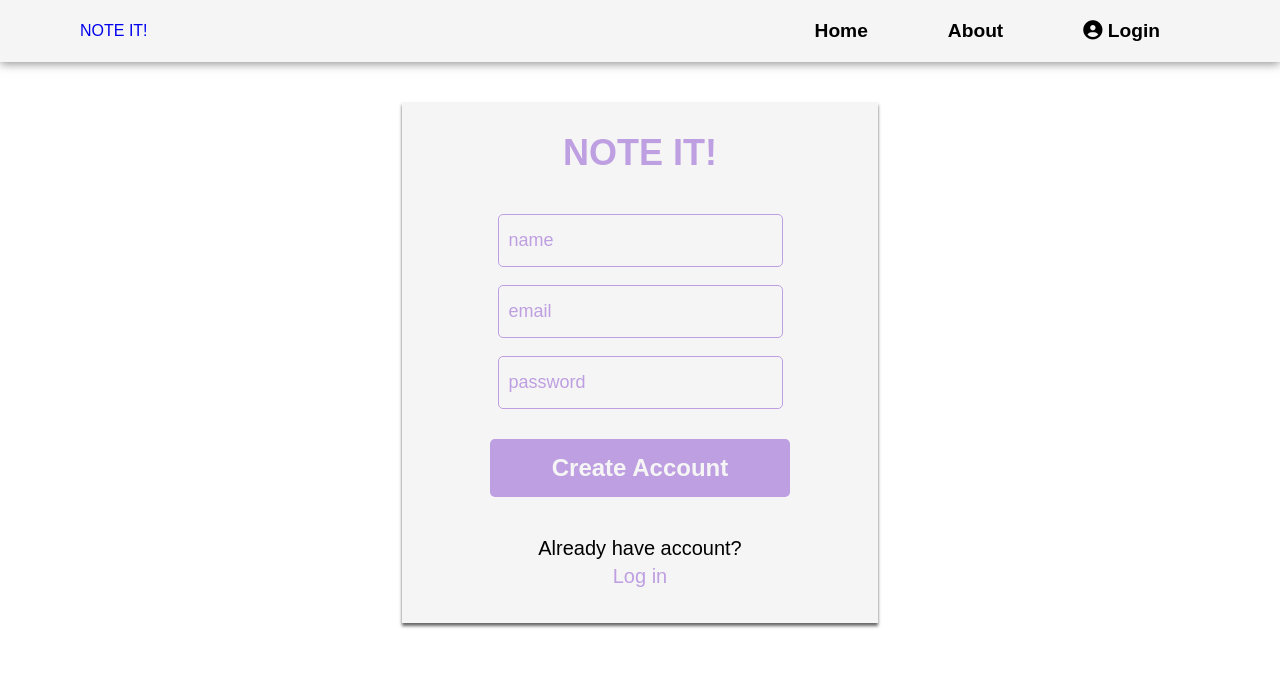
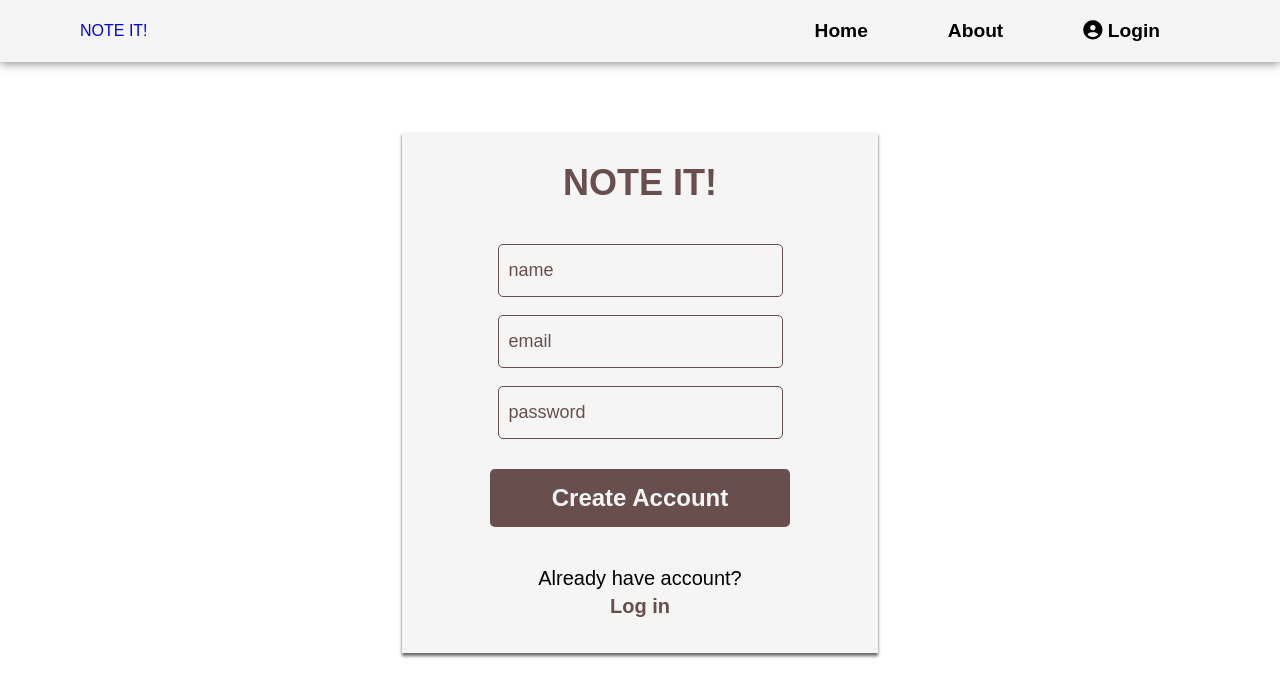
Before and after one commit to rendrabimaa/notesapp, a React (Create React App) app: page /signup in a window 1280 px wide. Shown: the top 696 px of the page. Built offline with nearby package versions, Linux system fonts and the light colour scheme.

Commit message:
Update style.css

```diff
--- a/src/styles/style.css
+++ b/src/styles/style.css
@@ -48,17 +48,17 @@ nav {
   text-decoration: none;
   font-size: 1.3rem;
   font-weight: 600;
-  color: white;
+  color: #694E4E;
 }
 
 #navbar li .text:hover::after {
   content: "";
   width: 60%;
   height: 2px;
-  background-color: brown;
+  background-color: #694E4E;
   position: absolute;
   bottom: -4px;
-  left: 20px;
+  left: 30px;
 }
 
 #mobile {
@@ -66,7 +66,7 @@ nav {
 }
 
 #mobile i {
-  color: white;
+  color: #694E4E;
 }
 
 #navbar i {
@@ -369,14 +369,17 @@ section {
 
 /* Login Page */
 
+
 .login-page,
 .sign-up-page {
-  margin-top: 70px;
+  margin-top: 100px;
   margin-left: auto;
   margin-right: auto;
   width: 100%;
   max-width: 550px;
   text-align: center;
+  color: black;
+
 }
 
 .container-login,
@@ -389,7 +392,7 @@ section {
 
 .container-login h2,
 .container-sign-up h2 {
-  color: #be9fe1;
+  color: #694E4E;
   margin-top: 30px;
   margin-bottom: 40px;
   font-size: 36px;
@@ -404,7 +407,8 @@ section {
   margin-top: 5px;
   margin-bottom: 15px;
   display: block;
-  color: #be9fe1;
+  color: #694E4E;
+  font-weight: bold;
 }
 
 .container-login a,
@@ -435,14 +439,14 @@ section {
   width: 95%;
   padding: 15px 10px;
   font-size: 18px;
-  border: 1px solid #be9fe1;
-  color: #be9fe1;
+  border: 1px solid #694E4E;
+  color: #694E4E;
   background-color: #f5f5f5;
 }
 
 .login-input input::placeholder,
 .sign-up-input input::placeholder {
-  color: #be9fe1;
+  color: #694E4E;
 }
 
 .login-input button,
@@ -453,7 +457,7 @@ section {
   margin-bottom: 60px;
   font-size: 24px;
   color: #f5f5f5;
-  background-color: #be9fe1;
+  background-color: #694E4E;
   font-weight: bold;
 }
 
@@ -468,14 +472,15 @@ section {
     align-items: flex-start;
     justify-content: flex-start;
     position: fixed;
-    top: 66px;
+    top: 70px;
     right: -300px;
     width: 300px;
     height: 100vh;
-    background: darkcyan;
+    background: #f5f5f5;
     box-shadow: 0 40px 60px rgba(0, 0, 0, 0.1);
     padding: 40px 0 0 10px;
     transition: 0.3s ease-in-out;
+    color: black;
   }
 
   #navbar.active {
```
